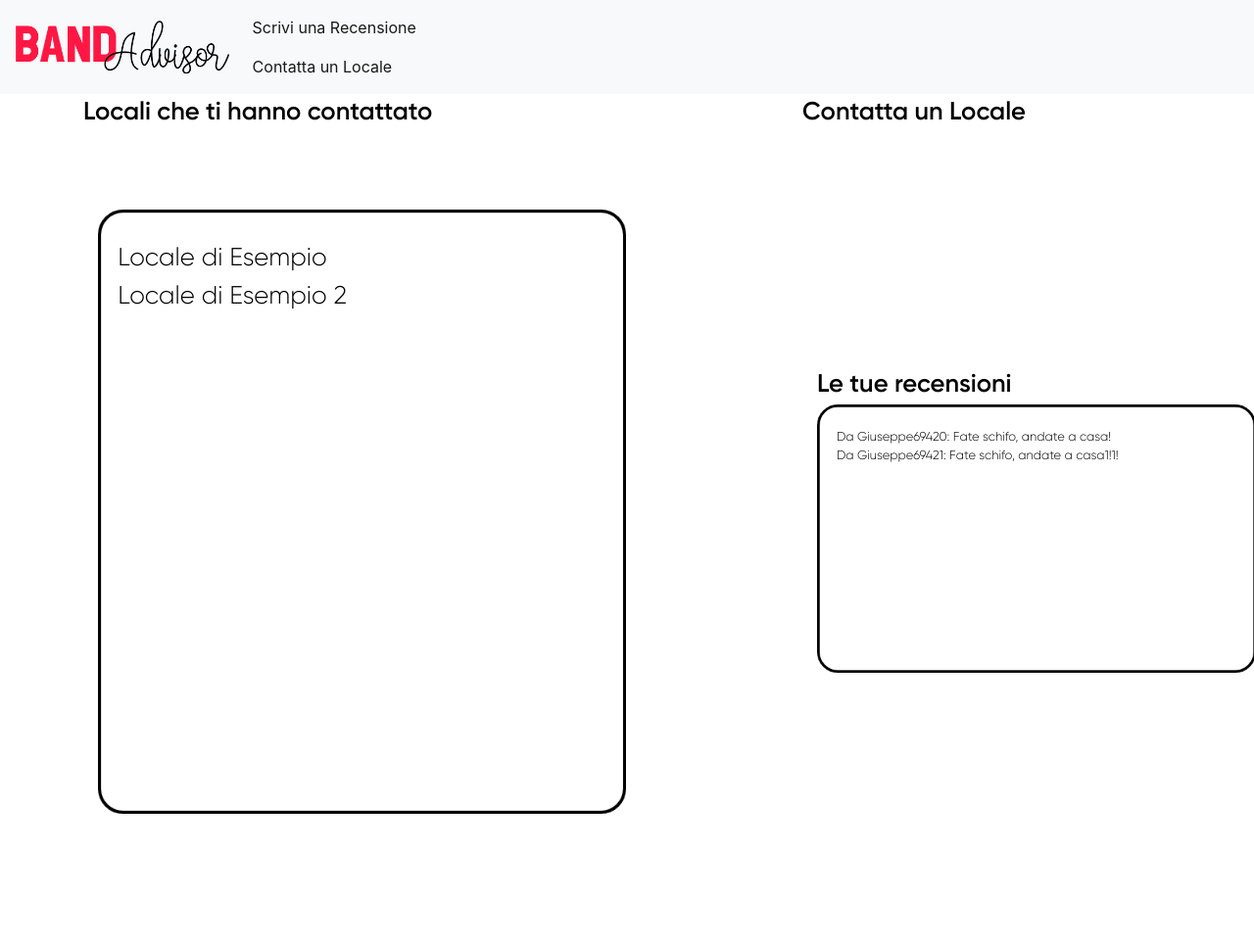
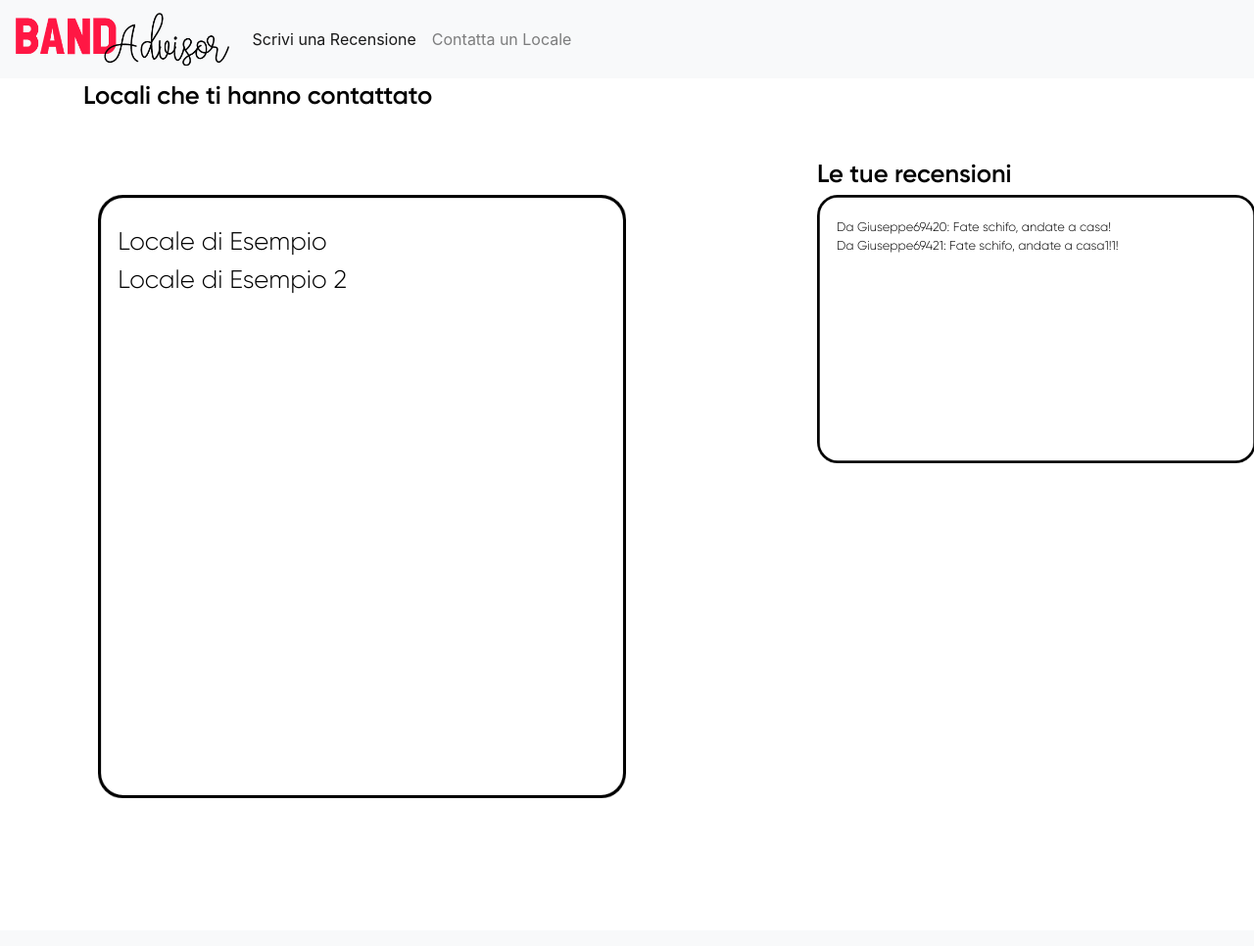
Before and after one commit to Gartic99/Band_Advisor, a PHP site: page /profilo_band.php in a window 1280 px wide. Shown: the whole page at 98% size. After the commit the page ends 815 px from the top, so only its background shows below. Run offline with PHP 8.4, Linux system fonts and the light colour scheme.

Commit message:
Misc fixes

```diff
--- a/login.html
+++ b/login.html
@@ -12,8 +12,9 @@
  	<meta name="google-signin-client_id" content="836928160219-as2iudf75qicjsp6jt12vcfm0ifc3dbr.apps.googleusercontent.com">
  	<!-- Latest compiled and minified CSS -->
  	<link rel="stylesheet" href="https://cdn.jsdelivr.net/npm/bootstrap-select@1.13.14/dist/css/bootstrap-select.min.css">
- 	<!-- Latest compiled and minified JavaScript -->
- 	<script src="https://cdn.jsdelivr.net/npm/bootstrap-select@1.13.14/dist/js/bootstrap-select.min.js"></script>
+ 	<script src="https://code.jquery.com/jquery-3.3.1.slim.min.js" integrity="sha384-q8i/X+965DzO0rT7abK41JStQIAqVgRVzpbzo5smXKp4YfRvH+8abtTE1Pi6jizo" crossorigin="anonymous"></script>
+    <script src="https://cdnjs.cloudflare.com/ajax/libs/popper.js/1.14.3/umd/popper.min.js" integrity="sha384-ZMP7rVo3mIykV+2+9J3UJ46jBk0WLaUAdn689aCwoqbBJiSnjAK/l8WvCWPIPm49" crossorigin="anonymous"></script>
+    <script src="https://stackpath.bootstrapcdn.com/bootstrap/4.1.3/js/bootstrap.min.js" integrity="sha384-ChfqqxuZUCnJSK3+MXmPNIyE6ZbWh2IMqE241rYiqJxyMiZ6OW/JmZQ5stwEULTy" crossorigin="anonymous"></script>
     <script type="text/javascript" src="form.js"></script>
     <title>Band Advisor</title>
 	<link rel="icon" href="assets/B.png">
--- a/profilo_band.php
+++ b/profilo_band.php
@@ -8,6 +8,9 @@ session_start();
     <meta name="viewport" content="width=device-width, initial-scale=1.0">
     <link rel="stylesheet" href="https://stackpath.bootstrapcdn.com/bootstrap/4.3.1/css/bootstrap.min.css" integrity="sha384-ggOyR0iXCbMQv3Xipma34MD+dH/1fQ784/j6cY/iJTQUOhcWr7x9JvoRxT2MZw1T" crossorigin="anonymous">
     <link rel="stylesheet" href="profiles.css">
+    <script src="https://code.jquery.com/jquery-3.3.1.slim.min.js" integrity="sha384-q8i/X+965DzO0rT7abK41JStQIAqVgRVzpbzo5smXKp4YfRvH+8abtTE1Pi6jizo" crossorigin="anonymous"></script>
+    <script src="https://cdnjs.cloudflare.com/ajax/libs/popper.js/1.14.3/umd/popper.min.js" integrity="sha384-ZMP7rVo3mIykV+2+9J3UJ46jBk0WLaUAdn689aCwoqbBJiSnjAK/l8WvCWPIPm49" crossorigin="anonymous"></script>
+    <script src="https://stackpath.bootstrapcdn.com/bootstrap/4.1.3/js/bootstrap.min.js" integrity="sha384-ChfqqxuZUCnJSK3+MXmPNIyE6ZbWh2IMqE241rYiqJxyMiZ6OW/JmZQ5stwEULTy" crossorigin="anonymous"></script>
     <title>Band Advisor</title>
     <link rel="icon" href="assets/B.png">
 </head>
@@ -23,6 +26,8 @@ session_start();
           <ul class="navbar-nav mr-auto">
             <li class="nav-item active">
                 <a class="nav-link" href="#">Scrivi una Recensione<span class="sr-only">(current)</span></a>
+            </li>
+            <li>
                 <a class="nav-link" href="#">Contatta un Locale<span class="sr-only">(current)</span></a>
             </li>
           </ul>
@@ -56,12 +61,7 @@ session_start();
                 </div>
                 <div class="col-4">
                     <div class="container">
-                        <div class="row">
-                            <a class="contatta" href="#">
-                                Contatta un Locale
-                            </a>
-                        </div>
-                        <div class="row" style="height: 30vh;"></div>
+                        <div class="row" style="height: 10vh;"></div>
                         <div class="row">
                             <div class="col-auto">
                                 <div class="recensioni">Le tue recensioni</div>
```
Also changed, not shown: profilo_locale.php (+7 -2 lines).
